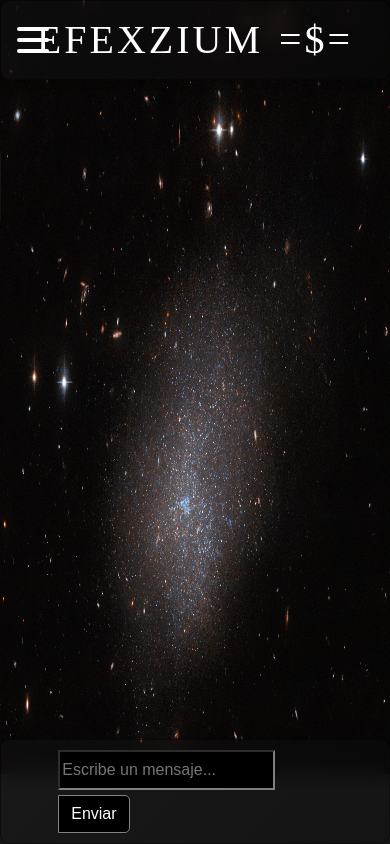
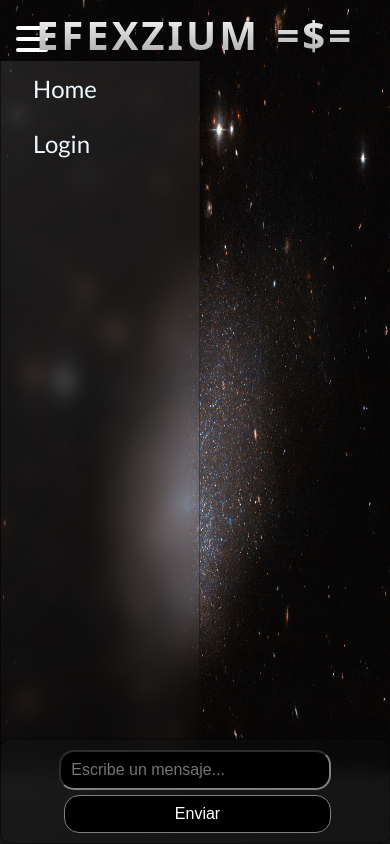
Before and after one commit to John-Codes/AITeam, a Django app: page /aiteam/ in a window 390 px wide. Run offline with Django 4.2, Linux system fonts and the light colour scheme.

Commit message:
UI changes to got a professional page

```diff
--- a/AI_Team/Client_Side/statics/css/style_chat.css
+++ b/AI_Team/Client_Side/statics/css/style_chat.css
@@ -1,13 +1,10 @@
-@import url('https://fonts.googleapis.com/css2?family=Roboto+Slab:wght@700&display=swap');
 @import url('https://fonts.googleapis.com/css2?family=Lato:wght@400;700&display=swap');
-@import url('https://fonts.googleapis.com/css2?family=Open+Sans:wght@400&display=swap');
 
 body {
     background-color: #181818;
 
     /* Imagen de fondo */
     background-image: url('../img/hubble.jpg');
-
     /* Tamaño de fondo: Esto garantiza que la imagen cubra todo el espacio disponible. */
     background-size: 100% 100%;
     background-repeat: no-repeat;
@@ -15,7 +12,7 @@ body {
     margin: 0;
 }
 
-.chat-header, .chat-footer {
+.chat-footer {
     background: linear-gradient(135deg, rgba(28,28,28,0.3), rgba(14,14,14,0.3));
     backdrop-filter: blur(10px);
     -webkit-backdrop-filter: blur(10px);
@@ -25,17 +22,23 @@ body {
 }
 .chat-header {
     width: 100%;
+    background: transparent;
 }
 .chat-title {
+    font-family: 16px/24px D-DIN-Medium, Arial, Verdana, sans-serif;
+    font-weight: 700;
+    font-style: normal;
     color: #ffffff;
-    font-family: "Montserrat";
-    /*font-family: 'Roboto Slab', serif;*/
     position: absolute;
     left: 50%;
     letter-spacing: 3px; /* Aumenta el espaciado entre letras */
     word-spacing: 3px;
     font-size: 40px;
     transform: translateX(-50%);
+    background: linear-gradient(to bottom, #ffffff 0%, #a3a3a3 100%);
+    -webkit-background-clip: text;
+    color: transparent;
+    text-shadow: none;
 
 }
 
@@ -99,19 +102,18 @@ body {
 }
 
 .menu-items {
-    /*color: #4b0082;*/
     color: #ffffff;
     font-family: 'Lato', sans-serif;
     font-weight: 400;
-    transform: translateX(-100%);
+    /*transform: translateX(-100%);*/
     transition: transform 0.5s;
     padding-top: 5px;
-    width: 250px;
+    width: 200px;
     height: 88%;
     position: fixed;
-    top: 150px;
+    top: 60px;
     left: 0;
-    z-index: 1000;
+    /*z-index: 1000;*/
     text-align: left;
     background: linear-gradient(135deg, rgba(255,255,255,0.1), rgba(255,255,255,0));
     backdrop-filter: blur(10px);
@@ -295,27 +297,6 @@ body {
     border-radius: 50%;
 }
 
-.btn-send {
-    margin-left: 5px;
-    border-radius: 5px;
-    background-color: black; /* Fondo negro */
-    border-color: gray; /* Cambia el color de borde al enfocar (azul claro) */
-    margin-bottom: 5px;
-    color: white; /* Letra blanca */
-    font-family: "Montserrat", Arial, sans-serif; /* Fuente de letra profesional (usando Montserrat como ejemplo) */
-    transition: border 0.3s, box-shadow 0.3s;
-}
-
-.btn-send:hover {
-    border-radius: 5px;
-    color: white; /* Letra blanca */
-    outline: none; /* Elimina el borde de resaltado predeterminado */
-    border-color: #3498db; /* Cambia el color de borde al enfocar (azul claro) */
-    box-shadow: 0 0 5px rgba(52, 152, 219, 0.5);
-    font-family: "Montserrat", Arial, sans-serif; /* Fuente de letra profesional (usando Montserrat como ejemplo) */
-    background-color: black; /* Fondo negro */
-}
-
 .message-left, .message-right {
     max-width: 80%;
 }
@@ -345,12 +326,21 @@ body {
 .dot-3 {
     animation: dotAnimation 1s infinite 0.66s;
 }
-
+.formulary {
+    display: flex;
+    position: relative;
+    flex-wrap: wrap;
+    align-items: stretch;
+    width: 100%;
+}
 .form_input {
+    flex-grow: 1; /* Esto permite que el input crezca y ocupe el espacio disponible */
+    flex-basis: 0;
+    padding-left: 10px;
     margin-right: 5px;
     width: 80%;
     height: 40px;
-    border-radius: 5px;
+    border-radius: 15px;
     margin-bottom: 5px;
     background-color: black; /* Fondo negro */
     border-color: gray; /* Cambia el color de borde al enfocar (azul claro) */
@@ -360,7 +350,7 @@ body {
   }
 
 .form_input:focus {
-    border-radius: 5px;
+    border-radius: 15px;
     color: white; /* Letra blanca */
     outline: none; /* Elimina el borde de resaltado predeterminado */
     border-color: #3498db; /* Cambia el color de borde al enfocar (azul claro) */
@@ -368,3 +358,33 @@ body {
     font-family: "Montserrat", Arial, sans-serif; /* Fuente de letra profesional (usando Montserrat como ejemplo) */
     background-color: black; /* Fondo negro */
   }
+
+  .btn-send {
+    flex-basis: auto;
+    margin-left: 5px;
+    border-radius: 15px;
+    background-color: black; /* Fondo negro */
+    border-color: gray; /* Cambia el color de borde al enfocar (azul claro) */
+    margin-bottom: 5px;
+    color: white; /* Letra blanca */
+    font-family: "Montserrat", Arial, sans-serif; /* Fuente de letra profesional (usando Montserrat como ejemplo) */
+    transition: border 0.3s, box-shadow 0.3s;
+}
+
+.btn-send:hover {
+    border-radius: 15px;
+    color: white; /* Letra blanca */
+    outline: none; /* Elimina el borde de resaltado predeterminado */
+    border-color: #3498db; /* Cambia el color de borde al enfocar (azul claro) */
+    box-shadow: 0 0 5px rgba(52, 152, 219, 0.5);
+    font-family: "Montserrat", Arial, sans-serif; /* Fuente de letra profesional (usando Montserrat como ejemplo) */
+    background-color: black; /* Fondo negro */
+}
+
+/* Media Queries para pantallas pequeñas */
+@media (max-width: 480px) {
+    .form_input, .btn-send {
+        width: 100%; /* Ambos elementos toman el ancho completo en dispositivos pequeños */
+        margin-right: 0;
+    }
+}
--- a/AI_Team/Client_Side/templates/chat_ui.html
+++ b/AI_Team/Client_Side/templates/chat_ui.html
@@ -38,7 +38,7 @@
                     </div>
                 </div>
 
-                <h5 class="chat-title mb-0">EFEXZIUM =$=</h5>
+                <h1 class="chat-title ">EFEXZIUM =$=</h1>
             </div>
             <!-- Chat Content -->
             <div class="col-12 messages-container px-0">
@@ -89,7 +89,7 @@
                         </div>
                         <br>
                     </div>
-                    <div class="input-group">
+                    <div class="formulary">
                         {% csrf_token %}
                         <input type="text" class=" form_input" id="userMessage" placeholder="Escribe un mensaje..." onkeydown="handleKeyDown(event)">
                         <button class="btn btn-send" onclick="sendMessage()">Enviar</button>
--- a/AI_Team/Client_Side/templates/registration/base_auth.html
+++ b/AI_Team/Client_Side/templates/registration/base_auth.html
@@ -20,8 +20,7 @@
 </head>
 <body>
     <div class="glass-effect">
-        <div class="logo">efexzium</div>
-        <div class="logo">=$=</div>
+        <div class="logo">EFEXZIUM =$=</div>
         <h2>{% block header %}{% endblock %}</h2>
         {% block form_content %}{% endblock %}
 
--- a/AI_Team/Client_Side/templates/registration/login.html
+++ b/AI_Team/Client_Side/templates/registration/login.html
@@ -26,9 +26,7 @@ Log In
         <label for="password">Password</label>
         <input type="password"  name="password" id="id_password" required>
     </div>
-
     <button type="submit" class="btn-dark-submit">Enter</button>
-    <br>
 
 </form>
 {% endblock %}
```
Also changed, not shown: AI_Team/Client_Side/statics/css/style_login.css (+29 -28 lines).
